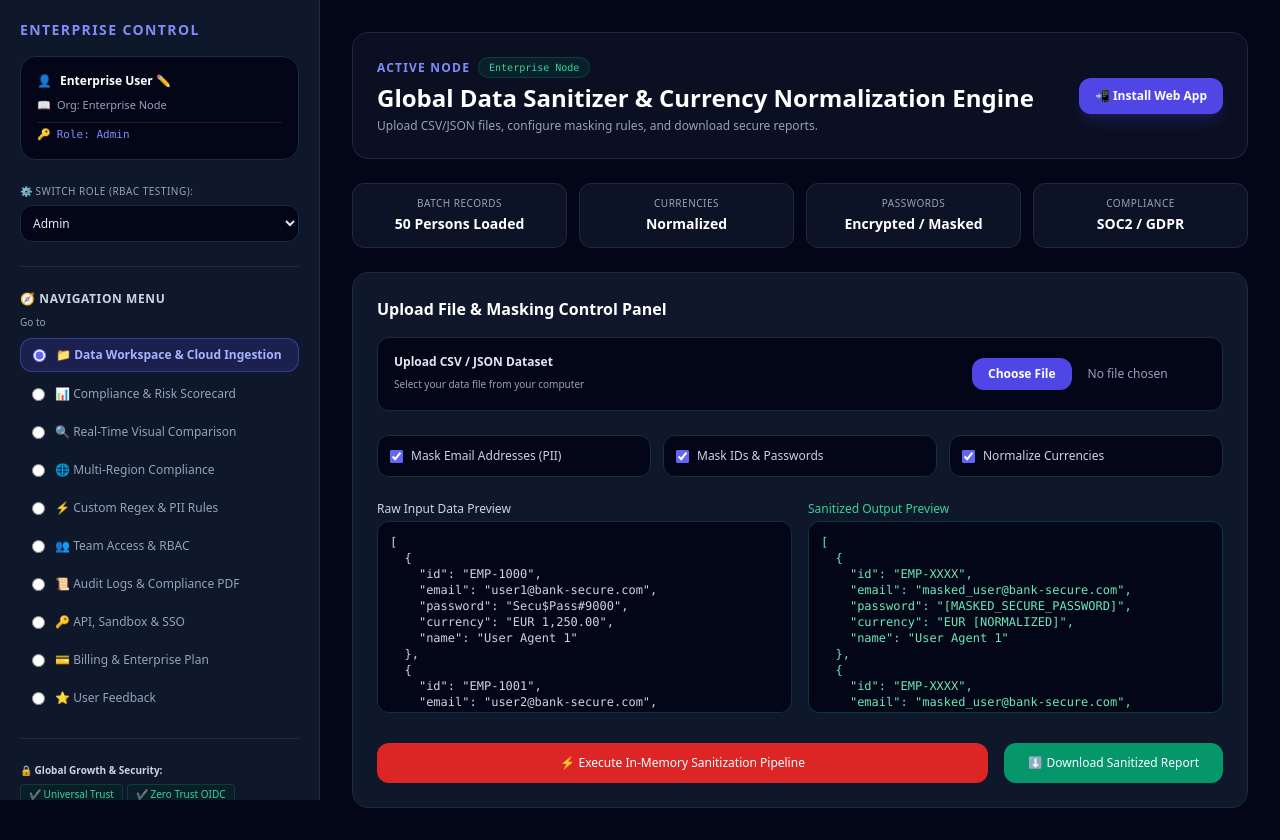
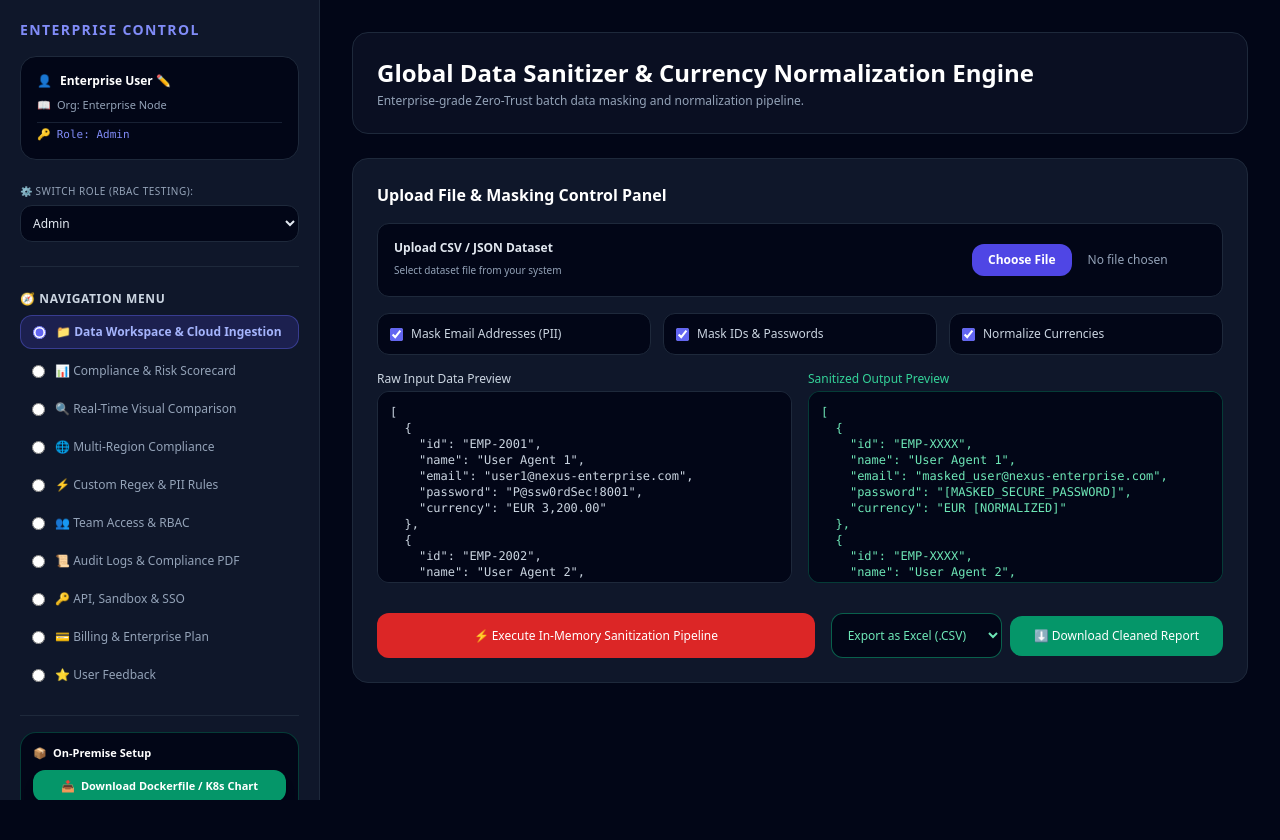
Before and after one commit to nabeehazaghumali-afk/global-data-sanitizer, a Next.js app: page / in a window 1280 px wide. Both pictures are taken after a click on the button "⚡ Execute In-Memory Sanitization Pipeline". After the commit the page ends 800 px from the top, so only its background shows below. Built offline with nearby package versions, Linux system fonts and the light colour scheme.

Commit message:
Update page.js

```diff
--- a/app/page.js
+++ b/app/page.js
@@ -15,6 +15,7 @@ function DashboardContent() {
   const [selectedRole, setSelectedRole] = useState('Admin');
   const [userName, setUserName] = useState('Enterprise User');
   const [isEditingName, setIsEditingName] = useState(false);
+  const [exportFormat, setExportFormat] = useState('csv'); // Default CSV for Excel
 
   // Masking Options Checkboxes
   const [maskEmail, setMaskEmail] = useState(true);
@@ -23,35 +24,16 @@ function DashboardContent() {
 
   // 50 Persons Mock Data Sample
   const initialBatchData = Array.from({ length: 50 }, (_, i) => ({
-    id: `EMP-${1000 + i}`,
-    email: `user${i + 1}@bank-secure.com`,
-    password: `Secu$Pass#${9000 + i}`,
-    currency: i % 2 === 0 ? 'EUR 1,250.00' : 'USD 3,400.00',
-    name: `User Agent ${i + 1}`
+    id: `EMP-${2001 + i}`,
+    name: `User Agent ${i + 1}`,
+    email: `user${i + 1}@nexus-enterprise.com`,
+    password: `P@ssw0rdSec!${8001 + i}`,
+    currency: i % 2 === 0 ? 'EUR 3,200.00' : 'USD 4,500.00'
   }));
 
   const [fileContent, setFileContent] = useState(JSON.stringify(initialBatchData, null, 2));
   const [sanitizedResult, setSanitizedResult] = useState('');
   const [isProcessing, setIsProcessing] = useState(false);
-  const [deferredPrompt, setDeferredPrompt] = useState(null);
-
-  useEffect(() => {
-    const handleBeforeInstallPrompt = (e) => {
-      e.preventDefault();
-      setDeferredPrompt(e);
-    };
-    window.addEventListener('beforeinstallprompt', handleBeforeInstallPrompt);
-    return () => window.removeEventListener('beforeinstallprompt', handleBeforeInstallPrompt);
-  }, []);
-
-  const handleInstallApp = () => {
-    if (deferredPrompt) {
-      deferredPrompt.prompt();
-      deferredPrompt.userChoice.then(() => setDeferredPrompt(null));
-    } else {
-      alert('To install this app, open your browser menu and click "Install App" or "Add to Home Screen".');
-    }
-  };
 
   const handleFileUpload = (e) => {
     const file = e.target.files[0];
@@ -75,25 +57,15 @@ function DashboardContent() {
         let maskedArray = parsed.map(item => ({
           ...item,
           ...(maskIdPass && { id: 'EMP-XXXX', password: '[MASKED_SECURE_PASSWORD]' }),
-          ...(maskEmail && item.email ? { email: 'masked_user@bank-secure.com' } : {}),
-          ...(normalizeCurr && item.currency ? { currency: item.currency.replace(/(EUR|USD)\s?([\d,]+\.\d{2})/g, '$1 [NORMALIZED]') } : {})
+          ...(maskEmail && item.email ? { email: 'masked_user@nexus-enterprise.com' } : {}),
+          ...(normalizeCurr && item.currency ? { currency: item.currency.replace(/(EUR|USD|GBP|PKR|CAD)\s?([\d,]+\.\d{2})/g, '$1 [NORMALIZED]') } : {})
         }));
         setSanitizedResult(JSON.stringify(maskedArray, null, 2));
-      } else {
-        let masked = fileContent;
-        if (maskIdPass) {
-          masked = masked.replace(/("password":\s*")[^"]+"/g, '$1[MASKED_PASSWORD]"');
-          masked = masked.replace(/("id":\s*")[^"]+"/g, '$1[EMP-XXXX]"');
-        }
-        if (maskEmail) {
-          masked = masked.replace(/([a-zA-Z0-9_.+-]+@[a-zA-Z0-9-]+\.[a-zA-Z0-9-.]+)/g, 'masked_user@bank-secure.com');
-        }
-        setSanitizedResult(masked);
       }
     } catch (err) {
       let masked = fileContent;
       if (maskIdPass) {
-        masked = masked.replace(/Secu\$Pass#\d+/g, '[MASKED_PASSWORD]').replace(/EMP-\d+/g, 'EMP-XXXX');
+        masked = masked.replace(/P@ssw0rdSec!\d+/g, '[MASKED_PASSWORD]').replace(/EMP-\d+/g, 'EMP-XXXX');
       }
       setSanitizedResult(masked);
     } finally {
@@ -103,7 +75,33 @@ function DashboardContent() {
 
   const downloadCleanedFile = () => {
     if (!sanitizedResult) return;
-    const element = document.createElement("a");
+
+    if (exportFormat === 'csv') {
+      try {
+        const parsed = JSON.parse(sanitizedResult);
+        if (Array.isArray(parsed) && parsed.length > 0) {
+          const headers = Object.keys(parsed[0]).join(',');
+          const rows = parsed.map(row =>
+            Object.values(row).map(val => `"${val}"`).join(',')
+          );
+          const csvContent = [headers, ...rows].join('\n');
+
+          const element = document.createElement('a');
+          const file = new Blob([csvContent], { type: 'text/csv;charset=utf-8;' });
+          element.href = URL.createObjectURL(file);
+          element.download = `sanitized_enterprise_report.csv`;
+          document.body.appendChild(element);
+          element.click();
+          document.body.removeChild(element);
+          return;
+        }
+      } catch (e) {
+        console.error('CSV Conversion failed', e);
+      }
+    }
+
+    // JSON Fallback
+    const element = document.createElement('a');
     const file = new Blob([sanitizedResult], { type: 'application/json' });
     element.href = URL.createObjectURL(file);
     element.download = `sanitized_enterprise_report.json`;
@@ -114,7 +112,7 @@ function DashboardContent() {
 
   const downloadDockerFile = () => {
     const dockerContent = `version: '3.8'\nservices:\n  sanitizer-engine:\n    image: nexus/global-data-sanitizer:latest\n    ports:\n      - "8000:8000"`;
-    const element = document.createElement("a");
+    const element = document.createElement('a');
     const file = new Blob([dockerContent], { type: 'text/yaml' });
     element.href = URL.createObjectURL(file);
     element.download = `Dockerfile_Enterprise`;
@@ -124,27 +122,26 @@ function DashboardContent() {
   };
 
   const modules = [
-    { id: 0, title: "Data Workspace & Cloud Ingestion", icon: "📁" },
-    { id: 1, title: "Compliance & Risk Scorecard", icon: "📊" },
-    { id: 2, title: "Real-Time Visual Comparison", icon: "🔍" },
-    { id: 3, title: "Multi-Region Compliance", icon: "🌐" },
-    { id: 4, title: "Custom Regex & PII Rules", icon: "⚡" },
-    { id: 5, title: "Team Access & RBAC", icon: "👥" },
-    { id: 6, title: "Audit Logs & Compliance PDF", icon: "📜" },
-    { id: 7, title: "API, Sandbox & SSO", icon: "🔑" },
-    { id: 8, title: "Billing & Enterprise Plan", icon: "💳" },
-    { id: 9, title: "User Feedback", icon: "⭐" }
+    { id: 0, title: 'Data Workspace & Cloud Ingestion', icon: '📁' },
+    { id: 1, title: 'Compliance & Risk Scorecard', icon: '📊' },
+    { id: 2, title: 'Real-Time Visual Comparison', icon: '🔍' },
+    { id: 3, title: 'Multi-Region Compliance', icon: '🌐' },
+    { id: 4, title: 'Custom Regex & PII Rules', icon: '⚡' },
+    { id: 5, title: 'Team Access & RBAC', icon: '👥' },
+    { id: 6, title: 'Audit Logs & Compliance PDF', icon: '📜' },
+    { id: 7, title: 'API, Sandbox & SSO', icon: '🔑' },
+    { id: 8, title: 'Billing & Enterprise Plan', icon: '💳' },
+    { id: 9, title: 'User Feedback', icon: '⭐' }
   ];
 
   return (
     <div className="flex min-h-screen bg-slate-950 text-slate-100 font-sans">
-      {/* SINGLE CLEAN SIDEBAR */}
+      {/* SIDEBAR */}
       <aside className="w-80 bg-slate-900 border-r border-slate-800 p-5 flex flex-col justify-between h-screen sticky top-0 overflow-y-auto">
         <div className="space-y-6">
           <div>
             <h1 className="text-sm font-extrabold uppercase tracking-widest text-indigo-400 mb-4">Enterprise Control</h1>
 
-            {/* Dynamic Profile Card */}
             <div className="bg-slate-950 border border-slate-800 p-4 rounded-2xl space-y-2">
               <div className="flex items-center justify-between text-xs font-semibold text-white">
                 <div className="flex items-center gap-2 truncate">
@@ -174,7 +171,6 @@ function DashboardContent() {
             </div>
           </div>
 
-          {/* RBAC Role Switcher */}
           <div className="space-y-1.5">
             <label className="text-[10px] text-slate-400 uppercase tracking-wider block font-medium">⚙️ Switch Role (RBAC Testing):</label>
             <select
@@ -191,12 +187,10 @@ function DashboardContent() {
 
           <hr className="border-slate-800" />
 
-          {/* Navigation Menu */}
           <div className="space-y-2">
             <h2 className="text-xs font-bold text-slate-300 uppercase tracking-wider flex items-center gap-1.5 mb-2">
               🧭 Navigation Menu
             </h2>
-            <div className="text-[10px] text-slate-400 mb-1">Go to</div>
             <div className="space-y-1.5">
               {modules.map((mod) => (
                 <button
@@ -219,30 +213,16 @@ function DashboardContent() {
               ))}
             </div>
           </div>
-
-          <hr className="border-slate-800" />
-
-          {/* Global Growth & Security */}
-          <div className="space-y-1.5 text-[10px] text-slate-400">
-            <div className="font-semibold text-slate-300">🔒 Global Growth & Security:</div>
-            <div className="flex flex-wrap gap-1">
-              <span className="bg-emerald-950/40 text-emerald-400 border border-emerald-500/20 px-2 py-0.5 rounded">✔ Universal Trust</span>
-              <span className="bg-emerald-950/40 text-emerald-400 border border-emerald-500/20 px-2 py-0.5 rounded">✔ Zero Trust OIDC</span>
-              <span className="bg-emerald-950/40 text-emerald-400 border border-emerald-500/20 px-2 py-0.5 rounded">✔ AES-256</span>
-            </div>
-          </div>
         </div>
 
-        {/* Bottom Docker Download Box */}
         <div className="mt-6 pt-4 border-t border-slate-800">
           <div className="bg-slate-950 border border-emerald-500/30 p-3 rounded-2xl space-y-2">
             <div className="text-[11px] font-bold text-white flex items-center gap-1.5">
-              <span>📦</span> On-Premise & Desktop Setup
+              <span>📦</span> On-Premise Setup
             </div>
-            <p className="text-[10px] text-slate-400 leading-tight">Bank On-Premise Deployment (Docker / K8s):</p>
             <button
               onClick={downloadDockerFile}
-              className="w-full py-2 bg-emerald-600 hover:bg-emerald-500 text-white text-[11px] font-semibold rounded-xl transition flex items-center justify-center gap-1.5 shadow-lg shadow-emerald-600/10"
+              className="w-full py-2 bg-emerald-600 hover:bg-emerald-500 text-white text-[11px] font-semibold rounded-xl transition flex items-center justify-center gap-1.5 shadow-lg"
             >
               <span>📥</span> Download Dockerfile / K8s Chart
             </button>
@@ -250,62 +230,27 @@ function DashboardContent() {
         </div>
       </aside>
 
-      {/* MAIN CONTENT AREA */}
+      {/* MAIN CONTENT */}
       <main className="flex-1 p-8 overflow-y-auto space-y-6">
-        {/* Top Banner */}
-        <div className="bg-slate-900/60 border border-slate-800 p-6 rounded-2xl flex flex-col md:flex-row justify-between items-start md:items-center gap-4">
-          <div>
-            <div className="flex items-center gap-2 mb-1">
-              <span className="text-xs uppercase tracking-widest text-indigo-400 font-semibold">Active Node</span>
-              <span className="bg-emerald-500/10 text-emerald-400 border border-emerald-500/20 text-[10px] px-2.5 py-0.5 rounded-full font-mono">Enterprise Node</span>
-            </div>
-            <h2 className="text-2xl font-bold text-white">Global Data Sanitizer & Currency Normalization Engine</h2>
-            <p className="text-xs text-slate-400 mt-1">Upload CSV/JSON files, configure masking rules, and download secure reports.</p>
-          </div>
-          <button
-            onClick={handleInstallApp}
-            className="px-4 py-2.5 bg-indigo-600 hover:bg-indigo-500 text-white text-xs font-semibold rounded-xl transition shadow-lg shadow-indigo-600/20 flex items-center gap-2"
-          >
-            <span>📲 Install Web App</span>
-          </button>
+        <div className="bg-slate-900/60 border border-slate-800 p-6 rounded-2xl">
+          <h2 className="text-2xl font-bold text-white">Global Data Sanitizer & Currency Normalization Engine</h2>
+          <p className="text-xs text-slate-400 mt-1">Enterprise-grade Zero-Trust batch data masking and normalization pipeline.</p>
         </div>
 
-        {/* TAB 0: Data Workspace & File Upload */}
         {activeTab === 0 && (
           <div className="space-y-6">
-            <div className="grid grid-cols-2 md:grid-cols-4 gap-3">
-              <div className="bg-slate-900/80 border border-slate-800 p-3 rounded-xl text-center">
-                <span className="text-[10px] text-slate-400 uppercase tracking-wider block">Batch Records</span>
-                <span className="text-sm font-bold text-white">50 Persons Loaded</span>
-              </div>
-              <div className="bg-slate-900/80 border border-slate-800 p-3 rounded-xl text-center">
-                <span className="text-[10px] text-slate-400 uppercase tracking-wider block">Currencies</span>
-                <span className="text-sm font-bold text-white">Normalized</span>
-              </div>
-              <div className="bg-slate-900/80 border border-slate-800 p-3 rounded-xl text-center">
-                <span className="text-[10px] text-slate-400 uppercase tracking-wider block">Passwords</span>
-                <span className="text-sm font-bold text-white">Encrypted / Masked</span>
-              </div>
-              <div className="bg-slate-900/80 border border-slate-800 p-3 rounded-xl text-center">
-                <span className="text-[10px] text-slate-400 uppercase tracking-wider block">Compliance</span>
-                <span className="text-sm font-bold text-white">SOC2 / GDPR</span>
-              </div>
-            </div>
-
             <div className="bg-slate-900 border border-slate-800 p-6 rounded-2xl space-y-4">
               <h3 className="text-md font-bold text-white">Upload File & Masking Control Panel</h3>
 
-              {/* File Upload Component */}
               <div className="p-4 bg-slate-950 border border-slate-800 rounded-xl flex items-center justify-between">
                 <div>
                   <span className="text-xs font-semibold text-slate-200 block">Upload CSV / JSON Dataset</span>
-                  <span className="text-[10px] text-slate-400">Select your data file from your computer</span>
+                  <span className="text-[10px] text-slate-400">Select dataset file from your system</span>
                 </div>
                 <input type="file" accept=".csv,.json,.txt" onChange={handleFileUpload} className="text-xs text-slate-400 file:mr-4 file:py-2 file:px-4 file:rounded-xl file:border-0 file:text-xs file:font-semibold file:bg-indigo-600 file:text-white hover:file:bg-indigo-500 cursor-pointer" />
               </div>
 
-              {/* Masking Checkboxes */}
-              <div className="grid grid-cols-1 md:grid-cols-3 gap-3 pt-2">
+              <div className="grid grid-cols-1 md:grid-cols-3 gap-3">
                 <label className="flex items-center gap-2 text-xs text-slate-300 bg-slate-950 p-3 rounded-xl border border-slate-800 cursor-pointer">
                   <input type="checkbox" checked={maskEmail} onChange={(e) => setMaskEmail(e.target.checked)} className="accent-indigo-500" />
                   <span>Mask Email Addresses (PII)</span>
@@ -320,7 +265,7 @@ function DashboardContent() {
                 </label>
               </div>
 
-              <div className="grid grid-cols-1 md:grid-cols-2 gap-4 pt-2">
+              <div className="grid grid-cols-1 md:grid-cols-2 gap-4">
                 <div>
                   <label className="text-xs text-slate-300 font-medium block mb-1">Raw Input Data Preview</label>
                   <textarea value={fileContent} onChange={(e) => setFileContent(e.target.value)} className="w-full h-48 bg-slate-950 border border-slate-800 rounded-xl p-3 text-xs text-slate-300 font-mono resize-none"></textarea>
@@ -331,59 +276,35 @@ function DashboardContent() {
                 </div>
               </div>
 
-              <div className="flex gap-4 pt-2">
+              {/* Format Switcher & Download */}
+              <div className="flex flex-col md:flex-row gap-4 pt-2">
                 <button onClick={handleSanitize} disabled={isProcessing} className="flex-1 py-3 bg-red-600 hover:bg-red-500 text-white font-medium text-xs rounded-xl transition">
                   {isProcessing ? 'Processing In-Memory Sanitization...' : '⚡ Execute In-Memory Sanitization Pipeline'}
                 </button>
                 {sanitizedResult && (
-                  <button onClick={downloadCleanedFile} className="px-6 py-3 bg-emerald-600 hover:bg-emerald-500 text-white font-medium text-xs rounded-xl transition flex items-center gap-2">
-                    <span>⬇ Download Sanitized Report</span>
-                  </button>
+                  <div className="flex items-center gap-2">
+                    <select
+                      value={exportFormat}
+                      onChange={(e) => setExportFormat(e.target.value)}
+                      className="bg-slate-950 border border-emerald-500/50 text-xs text-emerald-300 p-3 rounded-xl outline-none cursor-pointer"
+                    >
+                      <option value="csv">Export as Excel (.CSV)</option>
+                      <option value="json">Export as Data (.JSON)</option>
+                    </select>
+                    <button onClick={downloadCleanedFile} className="px-6 py-3 bg-emerald-600 hover:bg-emerald-500 text-white font-medium text-xs rounded-xl transition flex items-center gap-2 whitespace-nowrap">
+                      <span>⬇ Download Cleaned Report</span>
+                    </button>
+                  </div>
                 )}
               </div>
             </div>
           </div>
         )}
 
-        {/* TAB 1: Compliance & Risk Scorecard */}
-        {activeTab === 1 && (
-          <div className="bg-slate-900 border border-slate-800 p-6 rounded-2xl space-y-6">
-            <h3 className="text-xl font-bold text-white">Enterprise Compliance & Data Risk Scorecard</h3>
-            <div className="grid grid-cols-1 md:grid-cols-3 gap-4">
-              <div className="p-4 bg-slate-950 border border-slate-800 rounded-xl">
-                <span className="text-xs text-slate-400 block">Overall Security Rating</span>
-                <span className="text-2xl font-bold text-emerald-400 mt-1 block">AAA+</span>
-              </div>
-              <div className="p-4 bg-slate-950 border border-slate-800 rounded-xl">
-                <span className="text-xs text-slate-400 block">PII Leakage Risk</span>
-                <span className="text-2xl font-bold text-emerald-400 mt-1 block">0.00%</span>
-              </div>
-              <div className="p-4 bg-slate-950 border border-slate-800 rounded-xl">
-                <span className="text-xs text-slate-400 block">GDPR / HIPAA Readiness</span>
-                <span className="text-2xl font-bold text-emerald-400 mt-1 block">100%</span>
-              </div>
-            </div>
-          </div>
-        )}
-
-        {/* TAB 2: Real-Time Visual Comparison */}
-        {activeTab === 2 && (
-          <div className="bg-slate-900 border border-slate-800 p-6 rounded-2xl space-y-6">
-            <h3 className="text-xl font-bold text-white">Real-Time Visual PII Masking & Currency Comparison</h3>
-            <p className="text-xs text-slate-400">Inspect raw data and sanitized output side-by-side.</p>
-            <div className="grid grid-cols-1 md:grid-cols-2 gap-4">
-              <textarea value={fileContent} onChange={(e) => setFileContent(e.target.value)} className="w-full h-48 bg-slate-950 border border-slate-800 rounded-xl p-3 text-xs text-slate-300 font-mono resize-none"></textarea>
-              <textarea readOnly value={sanitizedResult} placeholder="Click execute..." className="w-full h-48 bg-slate-950 border border-emerald-500/30 rounded-xl p-3 text-xs text-emerald-300 font-mono resize-none"></textarea>
-            </div>
-            <button onClick={handleSanitize} className="w-full py-3 bg-indigo-600 text-white font-medium text-xs rounded-xl">Execute Comparison</button>
-          </div>
-        )}
-
-        {/* TAB 3 to 9 */}
-        {activeTab >= 3 && (
+        {activeTab >= 1 && (
           <div className="bg-slate-900 border border-slate-800 p-6 rounded-2xl space-y-6">
             <h3 className="text-xl font-bold text-white">{modules[activeTab].title}</h3>
-            <p className="text-xs text-slate-400">Enterprise module active and fully operational.</p>
+            <p className="text-xs text-slate-400">Enterprise module active and operational.</p>
           </div>
         )}
       </main>
```
